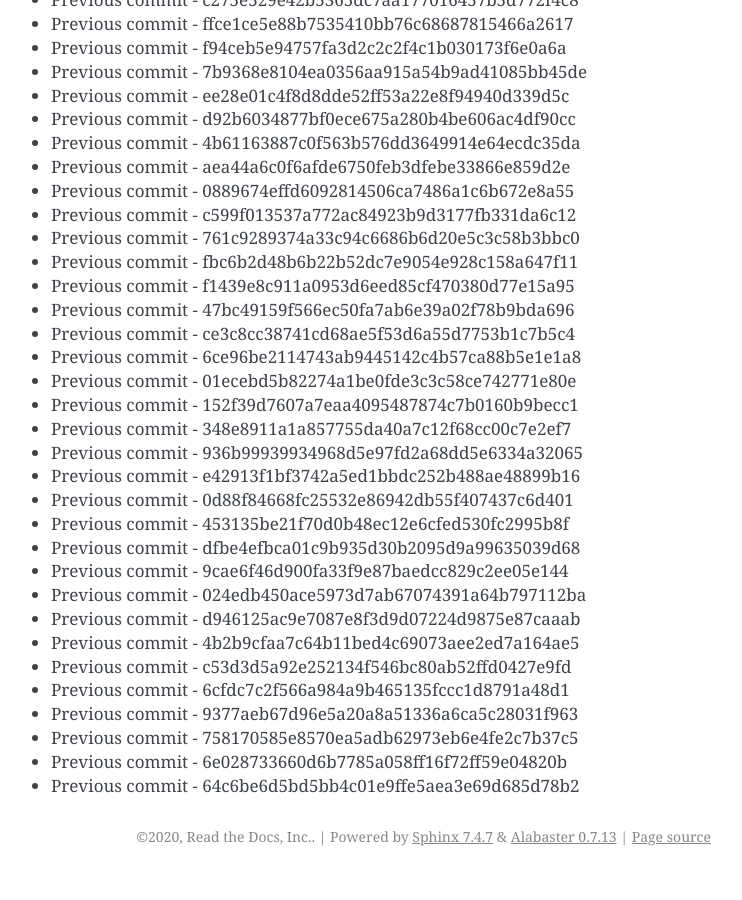
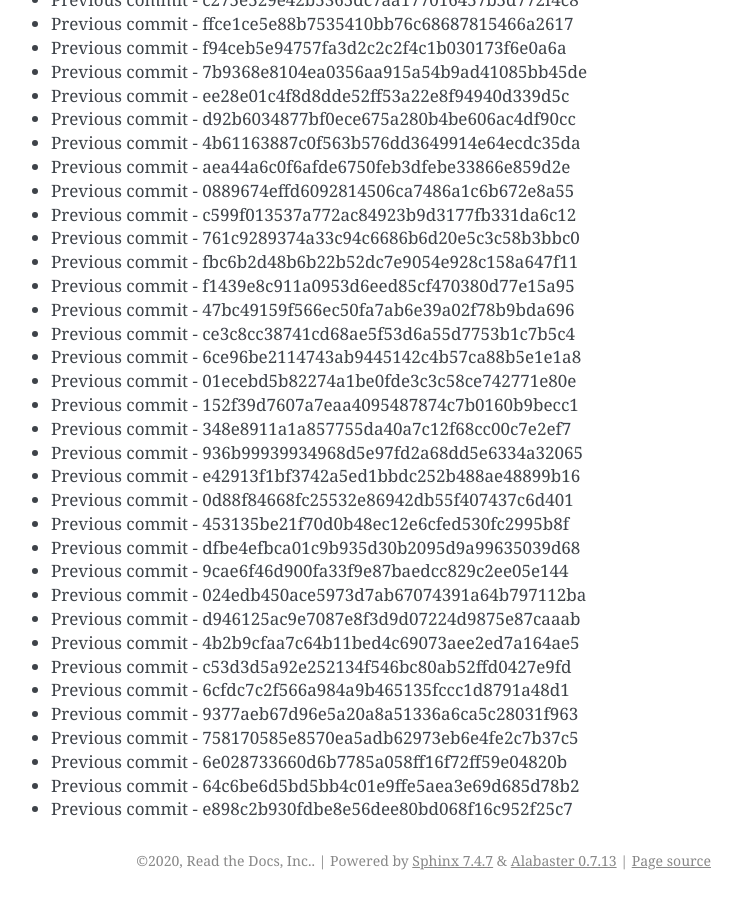
Before and after one commit to readthedocs/rtd-git-stresstest, a Sphinx documentation site: the page built from docs/updates.rst, in a window 1280 px wide and 900 px high, scrolled down 14148 px. Shown: the whole window, without its empty margins (399-1141 px from the left). Built offline with Sphinx 7.4.7, drawn with Linux system fonts in a browser that asks for light colours; before the commit the page ends 15024 px from its top, so only the background shows below that.

Commit message:
Generating commit from previous: e898c2b930fdbe8e56dee80bd068f16c952f25c7

```diff
--- a/docs/updates.rst
+++ b/docs/updates.rst
@@ -626,3 +626,4 @@ It can be tested for any performance characteristics.
 * Previous commit - 758170585e8570ea5adb62973eb6e4fe2c7b37c5
 * Previous commit - 6e028733660d6b7785a058ff16f72ff59e04820b
 * Previous commit - 64c6be6d5bd5bb4c01e9ffe5aea3e69d685d78b2
+* Previous commit - e898c2b930fdbe8e56dee80bd068f16c952f25c7
```
